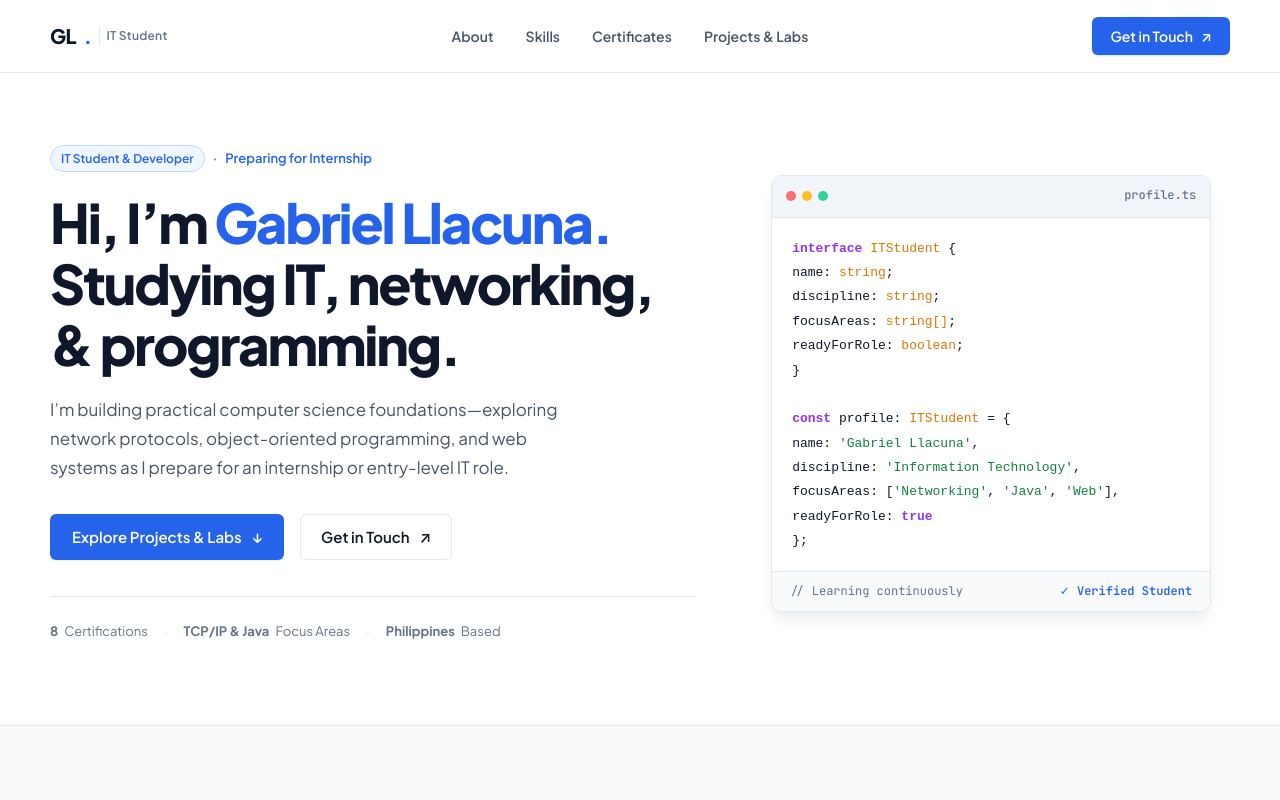
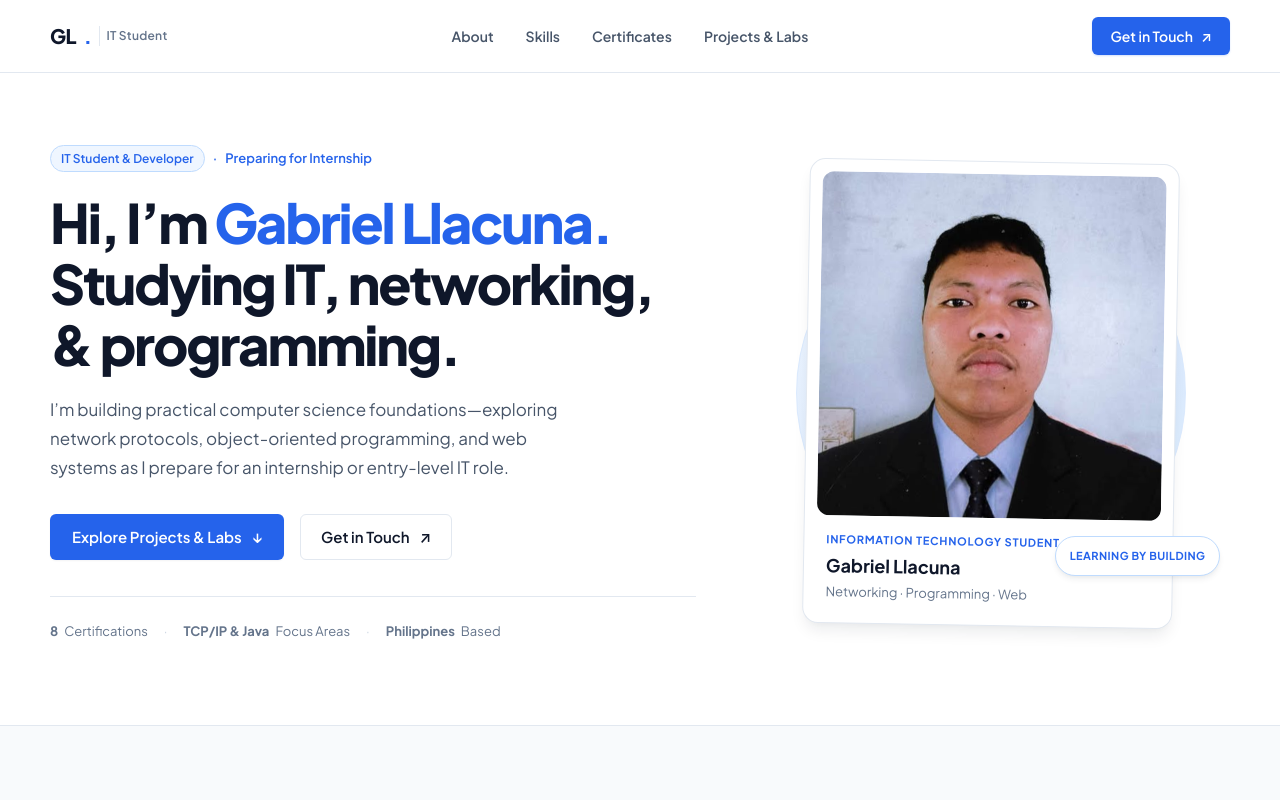
Before and after one commit to llacuna750/llacuna750.github.io, a React (Vite) app: page / in a window 1280 px wide. Shown: the top 800 px of the page. Built offline with nearby package versions, Linux system fonts and the light colour scheme.

Commit message:
Add profile photo and update portfolio branding

```diff
--- a/index.html
+++ b/index.html
@@ -4,7 +4,8 @@
     <meta charset="UTF-8" />
     <meta name="viewport" content="width=device-width, initial-scale=1.0" />
     <meta name="description" content="Gabriel Llacuna - IT Student Portfolio focusing on Networking, Systems, and Software Development." />
-    <title>Gabriel Llacuna | IT Student Portfolio</title>
+    <title>Gab Portfolio</title>
+    <link rel="icon" type="image/png" href="%BASE_URL%favicon.png" />
     <link rel="preconnect" href="https://fonts.googleapis.com" />
     <link rel="preconnect" href="https://fonts.gstatic.com" crossorigin />
     <link href="https://fonts.googleapis.com/css2?family=JetBrains+Mono:wght@400;500;600&family=Plus+Jakarta+Sans:wght@400;500;600;700;800&display=swap" rel="stylesheet" />
--- a/src/components/Hero.jsx
+++ b/src/components/Hero.jsx
@@ -1,3 +1,5 @@
+import profilePicture from '../profilepicture/pangprofile.png'
+
 function Hero() {
   return (
     <section className="hero section-wrap" id="top" aria-labelledby="hero-title">
@@ -45,33 +47,21 @@ function Hero() {
         </div>
       </div>
 
-      <div className="hero-code-container" aria-label="Technical profile preview">
-        <div className="tech-code-card">
-          <div className="code-card-header">
-            <div className="window-dots" aria-hidden="true">
-              <span className="dot dot-red" />
-              <span className="dot dot-yellow" />
-              <span className="dot dot-green" />
-            </div>
-            <span className="code-card-filename">profile.ts</span>
-          </div>
-          <pre className="code-card-body"><code><span className="token-keyword">interface</span> <span className="token-type">ITStudent</span> {'{'}{'\n'}
-  name: <span className="token-type">string</span>;{'\n'}
-  discipline: <span className="token-type">string</span>;{'\n'}
-  focusAreas: <span className="token-type">string[]</span>;{'\n'}
-  readyForRole: <span className="token-type">boolean</span>;{'\n'}
-{'}'}{'\n\n'}
-<span className="token-keyword">const</span> profile: <span className="token-type">ITStudent</span> = {'{'}{'\n'}
-  name: <span className="token-string">'Gabriel Llacuna'</span>,{'\n'}
-  discipline: <span className="token-string">'Information Technology'</span>,{'\n'}
-  focusAreas: [<span className="token-string">'Networking'</span>, <span className="token-string">'Java'</span>, <span className="token-string">'Web'</span>],{'\n'}
-  readyForRole: <span className="token-keyword">true</span>{'\n'}
-{'}'};</code></pre>
-          <div className="code-card-footer">
-            <span>// Learning continuously</span>
-            <span className="verified-tag">✓ Verified Student</span>
-          </div>
-        </div>
+      <div className="hero-profile-container">
+        <div className="profile-accent-circle" aria-hidden="true" />
+        <figure className="profile-card">
+          <img
+            className="profile-photo"
+            src={profilePicture}
+            alt="Portrait of Gabriel Llacuna"
+          />
+          <figcaption className="profile-card-caption">
+            <span className="profile-card-label">INFORMATION TECHNOLOGY STUDENT</span>
+            <strong>Gabriel Llacuna</strong>
+            <span>Networking · Programming · Web</span>
+          </figcaption>
+        </figure>
+        <span className="profile-float-tag">LEARNING BY BUILDING</span>
       </div>
     </section>
   )
--- a/src/components/portfolio.css
+++ b/src/components/portfolio.css
@@ -342,94 +342,92 @@ button {
   color: var(--line-strong);
 }
 
-/* Sleek Light Code Card */
-.hero-code-container {
+/* Profile photo replaces the decorative code preview in the hero. */
+.hero-profile-container {
+  min-height: 440px;
+  position: relative;
   display: flex;
+  align-items: center;
   justify-content: center;
-  align-items: center;
 }
 
-.tech-code-card {
-  width: 100%;
-  max-width: 440px;
+.profile-accent-circle {
+  position: absolute;
+  width: min(390px, 88%);
+  aspect-ratio: 1;
+  border-radius: 50%;
+  background: linear-gradient(145deg, #eff6ff 0%, #dbeafe 68%, #e0f2fe 100%);
+  border: 1px solid #dbeafe;
+}
+
+.profile-card {
+  position: relative;
+  z-index: 1;
+  width: min(370px, 84%);
+  margin: 0;
+  padding: 12px;
   background: #ffffff;
   border: 1px solid var(--line);
-  border-radius: var(--radius-md);
+  border-radius: var(--radius-lg);
   box-shadow: var(--shadow-lg);
-  overflow: hidden;
-  transition: transform 200ms ease, box-shadow 200ms ease;
+  transform: rotate(1deg);
+  transition: transform 180ms ease, box-shadow 180ms ease;
 }
 
-.tech-code-card:hover {
-  transform: translateY(-4px);
-  box-shadow: 0 16px 32px rgba(15, 23, 42, 0.09);
-  border-color: var(--blue-border);
+.profile-card:hover {
+  transform: translateY(-4px) rotate(0);
+  box-shadow: 0 18px 32px rgba(15, 23, 42, 0.12);
 }
 
-.code-card-header {
-  height: 42px;
-  background-color: var(--surface-muted);
-  border-bottom: 1px solid var(--line);
-  display: flex;
-  align-items: center;
-  padding: 0 14px;
+.profile-photo {
+  display: block;
+  width: 100%;
+  aspect-ratio: 1;
+  object-fit: cover;
+  object-position: center 35%;
+  border-radius: 12px;
+  background: var(--surface-muted);
 }
 
-.window-dots {
+.profile-card-caption {
   display: flex;
-  gap: 6px;
+  flex-direction: column;
+  gap: 5px;
+  padding: 15px 10px 8px;
 }
 
-.dot {
-  width: 10px;
-  height: 10px;
-  border-radius: 50%;
+.profile-card-label {
+  color: var(--blue-primary);
+  font-size: 0.6875rem;
+  font-weight: 700;
+  letter-spacing: 0.07em;
 }
 
-.dot-red { background-color: #f87171; }
-.dot-yellow { background-color: #fbbf24; }
-.dot-green { background-color: #34d399; }
-
-.code-card-filename {
-  margin-left: auto;
-  font-family: var(--font-mono);
-  font-size: 0.75rem;
-  color: var(--text-muted);
-  font-weight: 500;
+.profile-card-caption strong {
+  color: var(--text-primary);
+  font-size: 1.125rem;
+  line-height: 1.3;
 }
 
-.code-card-body {
-  padding: 18px 20px;
-  margin: 0;
-  font-family: var(--font-mono);
+.profile-card-caption > span:last-child {
+  color: var(--text-muted);
   font-size: 0.8125rem;
-  line-height: 1.8;
-  color: var(--text-primary);
-  background: #ffffff;
-  overflow-x: auto;
 }
 
-.token-keyword { color: #9333ea; font-weight: 600; }
-.token-property { color: #0284c7; }
-.token-string { color: #15803d; }
-.token-type { color: #d97706; }
-.token-comment { color: #94a3b8; font-style: italic; }
-
-.code-card-footer {
-  display: flex;
-  align-items: center;
-  justify-content: space-between;
-  padding: 10px 18px;
-  background: var(--canvas-subtle);
-  border-top: 1px solid var(--line);
-  font-size: 0.75rem;
-  color: var(--text-muted);
-  font-family: var(--font-mono);
-}
-
-.verified-tag {
+.profile-float-tag {
+  position: absolute;
+  z-index: 2;
+  right: 2%;
+  bottom: 50px;
+  padding: 10px 14px;
   color: var(--blue-primary);
-  font-weight: 600;
+  background: #ffffff;
+  border: 1px solid var(--blue-border);
+  border-radius: 999px;
+  box-shadow: var(--shadow-md);
+  font-size: 0.6875rem;
+  font-weight: 700;
+  letter-spacing: 0.04em;
 }
 
 /* ==========================================================================
@@ -1288,6 +1286,9 @@ button {
     gap: 40px;
     padding-block: 54px 64px;
   }
+  .hero-profile-container {
+    min-height: 420px;
+  }
   .contact-card-modern {
     grid-template-columns: 1fr;
     gap: 32px;
@@ -1301,6 +1302,17 @@ button {
   }
   .site-header {
     height: 64px;
+  }
+  .hero-profile-container {
+    min-height: 380px;
+  }
+  .profile-card {
+    width: min(340px, 82%);
+  }
+  .profile-float-tag {
+    right: 0;
+    bottom: 34px;
+    font-size: 0.625rem;
   }
   .main-nav {
     display: none;
```
Also changed, not shown: public/favicon.png (added), src/profilepicture/pangprofile.png (added).
